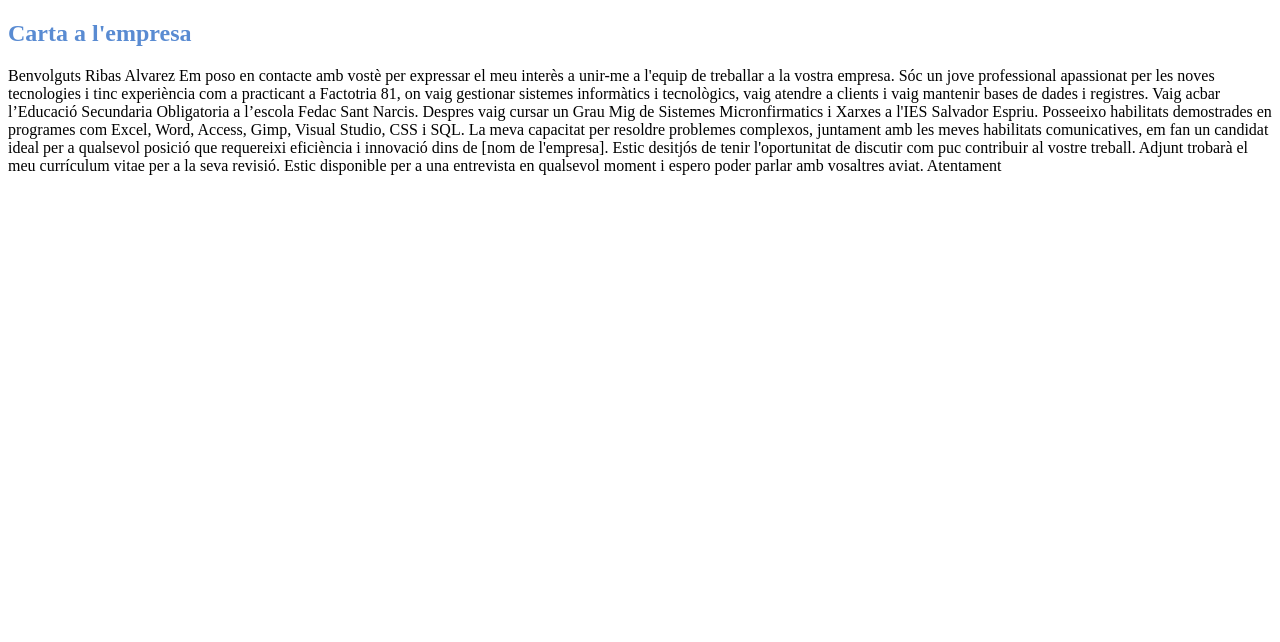
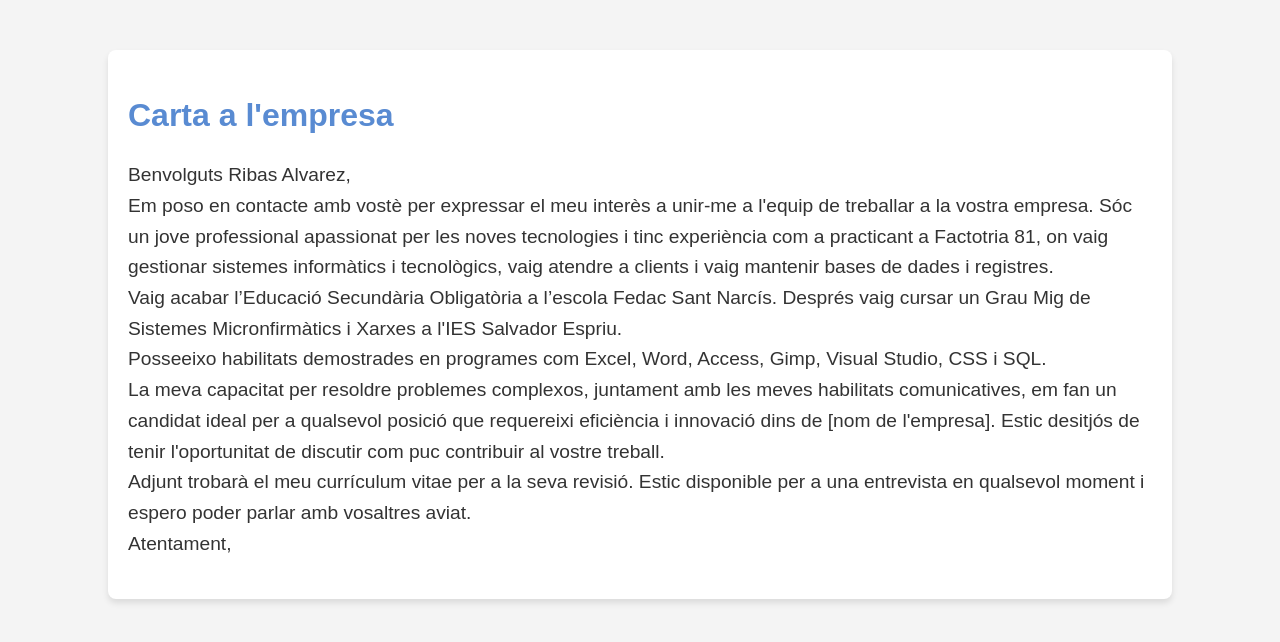
Before and after one commit to AlexSolaM/alexsolam1.github.io, a plain HTML site: page presentacionProfesional.html in a window 1280 px wide. Drawn offline with Linux system fonts and the light colour scheme.

Commit message:
Actualización

```diff
--- a/presentacionProfesional.html
+++ b/presentacionProfesional.html
@@ -1,30 +1,66 @@
 <!DOCTYPE html>
-<html lang="en">
+<html lang="es">
 <head>
     <meta charset="UTF-8">
     <meta name="viewport" content="width=device-width, initial-scale=1.0">
-    <title>Presentació Professional</title>
+    <title>Presentación Profesional</title>
+    <style>
+        /* Estilos generales */
+        body {
+            font-family: Arial, sans-serif;
+            background-color: #f4f4f4;
+            color: #333;
+            margin: 0;
+            padding: 0;
+        }
+
+        /* Contenedor principal */
+        .container {
+            width: 80%;
+            margin: auto;
+            overflow: hidden;
+            padding: 20px;
+            background: #fff;
+            box-shadow: 0px 4px 6px rgba(0, 0, 0, 0.1);
+            border-radius: 8px;
+            margin-top: 50px;
+        }
+
+        /* Encabezado */
+        h2 {
+            color: rgb(89, 139, 210);
+            font-weight: bold;
+            font-size: 2em;
+        }
+
+        /* Texto del párrafo */
+        p {
+            font-size: 1.2em;
+            line-height: 1.6;
+            margin-top: 20px;
+        }
+
+        /* Sección de la carta de presentación */
+        .Carta de Presentació {
+            margin-bottom: 30px;
+        }
+    </style>
 </head>
 <body>
-    <div class="Carta de Presentació">
-        <h2>Carta a l'empresa</h2>
-        <p>
-            Benvolguts Ribas Alvarez
-            Em poso en contacte amb vostè per expressar el meu interès a unir-me a l'equip de treballar a la vostra empresa.
-            Sóc un jove professional apassionat per les noves tecnologies i tinc experiència com a practicant a Factotria 81, on vaig gestionar sistemes informàtics i tecnològics, vaig atendre a clients i vaig mantenir bases de dades i registres.
-            Vaig acbar l’Educació Secundaria Obligatoria a l’escola Fedac Sant Narcis.
-            Despres vaig cursar un Grau Mig de Sistemes Micronfirmatics i Xarxes a l'IES Salvador Espriu.
-            Posseeixo habilitats demostrades en programes com Excel, Word, Access, Gimp, Visual Studio, CSS i SQL.
-            La meva capacitat per resoldre problemes complexos, juntament amb les meves habilitats comunicatives, em fan un candidat ideal per a qualsevol posició que requereixi eficiència i innovació dins de [nom de l'empresa]. Estic desitjós de tenir l'oportunitat de discutir com puc contribuir al vostre treball.
-            Adjunt trobarà el meu currículum vitae per a la seva revisió. Estic disponible per a una entrevista en qualsevol moment i espero poder parlar amb vosaltres aviat.
-            Atentament
-        </p>
+    <div class="container">
+        <div class="Carta de Presentació">
+            <h2>Carta a l'empresa</h2>
+            <p>
+                Benvolguts Ribas Alvarez, <br>
+                Em poso en contacte amb vostè per expressar el meu interès a unir-me a l'equip de treballar a la vostra empresa.
+                Sóc un jove professional apassionat per les noves tecnologies i tinc experiència com a practicant a Factotria 81, on vaig gestionar sistemes informàtics i tecnològics, vaig atendre a clients i vaig mantenir bases de dades i registres. <br>
+                Vaig acabar l’Educació Secundària Obligatòria a l’escola Fedac Sant Narcís. Després vaig cursar un Grau Mig de Sistemes Micronfirmàtics i Xarxes a l'IES Salvador Espriu. <br>
+                Posseeixo habilitats demostrades en programes com Excel, Word, Access, Gimp, Visual Studio, CSS i SQL. <br>
+                La meva capacitat per resoldre problemes complexos, juntament amb les meves habilitats comunicatives, em fan un candidat ideal per a qualsevol posició que requereixi eficiència i innovació dins de [nom de l'empresa]. Estic desitjós de tenir l'oportunitat de discutir com puc contribuir al vostre treball. <br>
+                Adjunt trobarà el meu currículum vitae per a la seva revisió. Estic disponible per a una entrevista en qualsevol moment i espero poder parlar amb vosaltres aviat. <br>
+                Atentament,
+            </p>
+        </div>
     </div>
 </body>
-<style>
-   h2{
-    color: rgb(89, 139, 210);
-    font-weight: bold;
-}
-</style>
 </html>
```
Also changed, not shown: index.html (+62 -1 lines), presentacionPersonal.html (+54 -17 lines).
